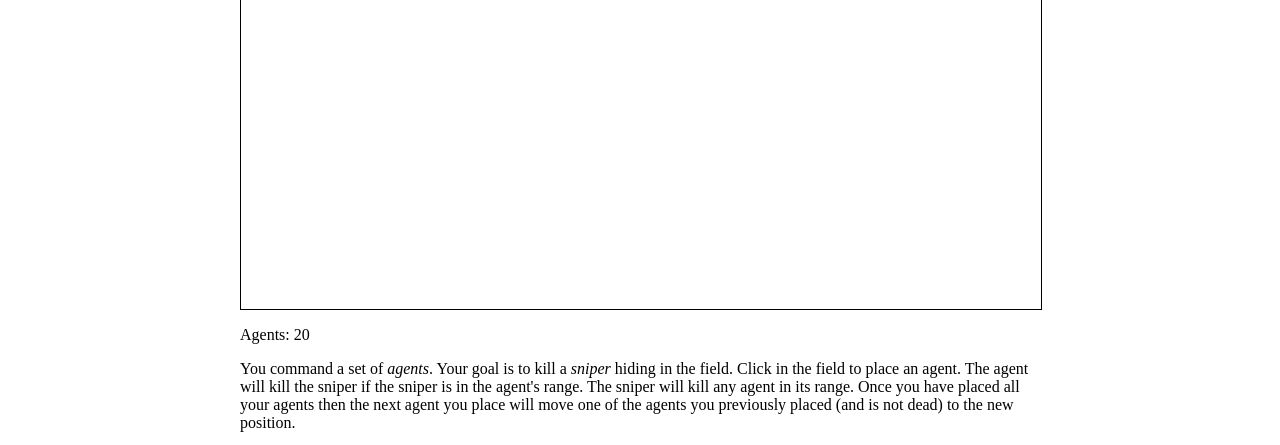
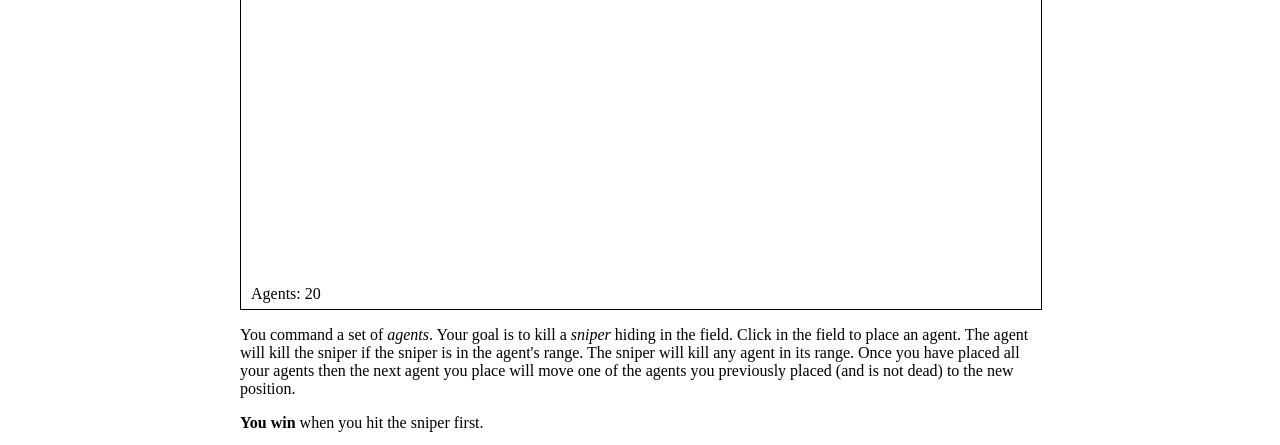
Before and after one commit to tantalor/sniper, a plain HTML site: page index.html in a window 1280 px wide. Shown: the part 322-767 px from the top of the page. Drawn offline with Linux system fonts and the light colour scheme.

Commit message:
put info text inside game box

```diff
--- a/index.html
+++ b/index.html
@@ -8,8 +8,28 @@ body {
   margin: 30px auto;
 }
 
+#game {
+  border: solid 1px black;
+  position: relative;
+  width: 800px;
+  height: 600px;
+}
+
+#game #info {
+  position: absolute;
+  bottom: -10px;
+  left: 10px;
+  z-index: 1;
+}
+
+#game #paper {
+  z-index: 2;
+  position: absolute;
+  top: 0;
+  left: 0;
+}
+
 #paper svg {
-  border: solid 1px black;
   cursor: pointer;
 }
 </style>
@@ -21,8 +41,11 @@ body {
   alt="Fork me on GitHub">
 </a>
 
-<div id="paper"></div>
-<p id="info"><label>Agents:</label> <span id="agents"></span></p>
+<div id="game">
+  <div id="paper"></div>
+  <p id="info"><label>Agents:</label> <span id="agents"></span></p>
+</div>
+
 <p>
   You command a set of <em>agents</em>. Your goal is to kill a
   <em>sniper</em> hiding in the field. Click in the field to place an agent. The
```
